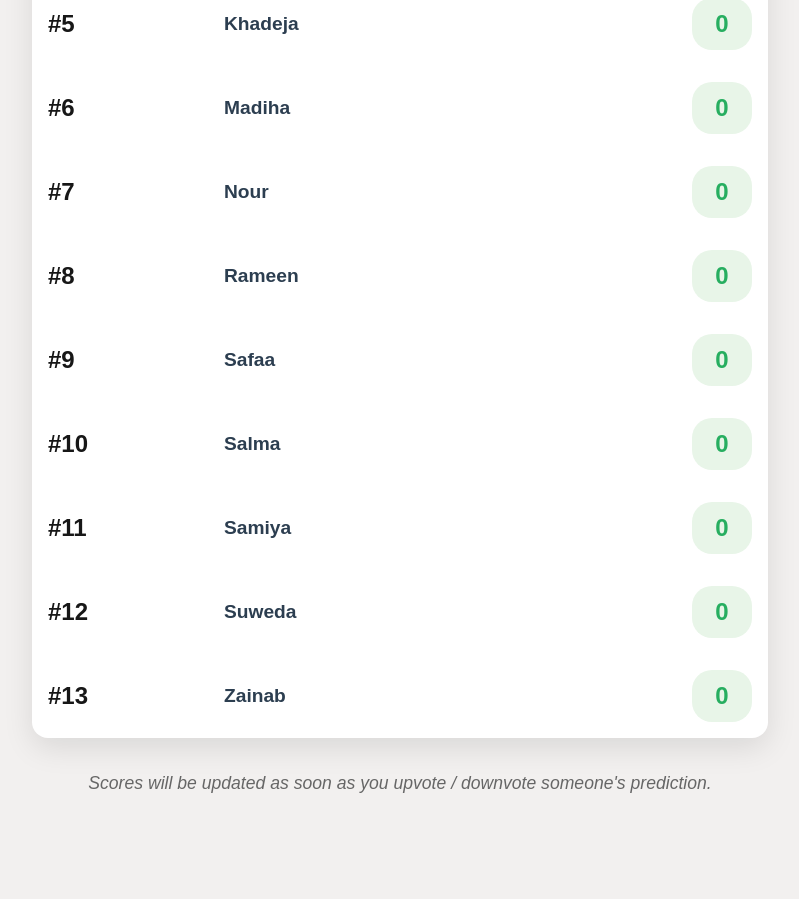
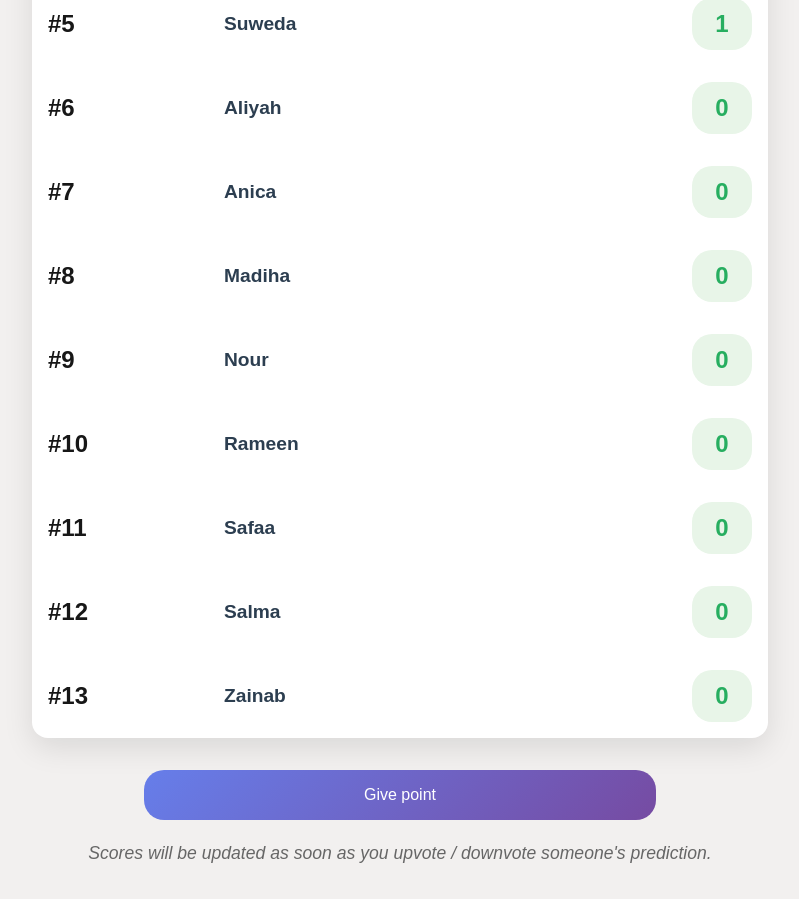
Before and after one commit to xibuifgo/wrapped, a Next.js app: page /ai-predictions in a window 1280 px wide. Shown: the part 639-1538 px from the top of the page, without its empty margins (240-1039 px from the left). Before the commit the page ends 1468 px from the top, so only its background shows below. Built offline with nearby package versions, Linux system fonts and the light colour scheme.

Commit message:
Committing to test the leaderboard sliding function

```diff
--- a/src/app/ai-predictions/ai-predictions.module.scss
+++ b/src/app/ai-predictions/ai-predictions.module.scss
@@ -51,6 +51,8 @@
   padding: 1rem;
   border-bottom: 1px solid #f0f0f0;
   transition: all 0.3s ease;
+  will-change: transform, background, box-shadow;
+  transform: translateZ(0);
 
   &:hover {
     background: #f8f9fa;
@@ -68,6 +70,20 @@
       background: linear-gradient(90deg, #fff3d3 0%, #f8f9fa 100%);
     }
   }
+}
+.leaderboard a {
+  display: block;
+}
+
+/* Pulse/highlight when a player's score updates */
+.bump .leaderboardRow {
+  animation: bumpPulse 700ms ease;
+}
+
+@keyframes bumpPulse {
+  0% { box-shadow: 0 0 0 rgba(118, 75, 162, 0); background: #ffffff; }
+  30% { box-shadow: 0 8px 24px rgba(118, 75, 162, 0.25); background: #f7f3ff; }
+  100% { box-shadow: 0 0 0 rgba(118, 75, 162, 0); background: #ffffff; }
 }
 
 .rankColumn, .nameColumn, .scoreColumn {
@@ -94,12 +110,20 @@
 .score {
   font-size: 1.5rem;
   font-weight: bold;
-  color: #27ae60;
-  background: #e8f5e8;
   padding: 0.5rem 1rem;
   border-radius: 20px;
   min-width: 60px;
   text-align: center;
+}
+
+.positiveScore {
+  background: #e8f5e8;
+  color: #27ae60;
+}
+
+.negativeScore {
+    background: #fdecea;
+    color: #a81d1d;
 }
 
 .footer {
@@ -111,6 +135,25 @@
     margin: 0;
     font-size: 1.1rem;
   }
+}
+
+.btn {
+    width: 40vw;
+    height: 50px;
+    padding: 10px;
+    display: block;
+    margin: auto;
+    margin-bottom: 20px;
+    border-radius: 20px;
+    background: linear-gradient(135deg, #667eea 0%, #764ba2 100%);
+    color: white;
+    border: none;
+    padding: 0.5rem 1rem;
+    cursor: pointer;
+
+    &:hover {
+        background: linear-gradient(135deg, #764ba2 0%, #667eea 100%);
+    }
 }
 
 // Mobile responsive
--- a/src/app/ai-predictions/page.tsx
+++ b/src/app/ai-predictions/page.tsx
@@ -1,5 +1,6 @@
 "use client";
 
+import { useEffect, useLayoutEffect, useRef, useState } from "react";
 import pollData from "../json_files/polls.json";
 import styles from "./ai-predictions.module.scss";
 
@@ -8,16 +9,88 @@ type PollsData = {
   honorary: string[];
 };
 
+function orderLeaderboard(leaderboard: { name: string; score: number; rank: number }[]) {
+    // Sort by score desc, then name asc, and re-number ranks
+    const sorted = [...leaderboard].sort((a, b) => (b.score - a.score) || a.name.localeCompare(b.name));
+    return sorted.map((p, idx) => ({ ...p, rank: idx + 1 }));
+}
+
 export default function AIPage() {
     const polls = pollData as PollsData;
     const allPeople = [...polls.people];
 
-    // Create leaderboard with everyone at 0 points for now
-    const leaderboard = allPeople.map((person, index) => ({
-        name: person,
-        score: 0,
-        rank: index + 1
-    }));
+    // Create leaderboard state with everyone at 0 points
+    const [leaderboard, setLeaderboard] = useState(() =>
+        orderLeaderboard(
+            allPeople.map((person) => ({ name: person, score: 0, rank: 0 }))
+        )
+    );
+    const [lastUpdated, setLastUpdated] = useState<string | null>(null);
+
+    // Map of name -> element for FLIP animations
+    const rowRefs = useRef<Record<string, HTMLDivElement | null>>({});
+    const prevPositionsRef = useRef<Record<string, number> | null>(null);
+
+    // FLIP list animation when order changes
+    useLayoutEffect(() => {
+        const curPositions: Record<string, number> = {};
+        for (const p of leaderboard) {
+            const el = rowRefs.current[p.name];
+            if (el) curPositions[p.name] = el.getBoundingClientRect().top;
+        }
+
+        const prev = prevPositionsRef.current;
+        if (prev) {
+            for (const p of leaderboard) {
+                const name = p.name;
+                const el = rowRefs.current[name];
+                if (!el) continue;
+                const prevTop = prev[name];
+                const curTop = curPositions[name];
+                if (prevTop != null && curTop != null) {
+                    let delta = prevTop - curTop;
+                    // If delta is 0 but this was the last updated row, add a tiny nudge
+                    if (!delta && lastUpdated === name) delta = -4;
+                    if (delta) {
+                        el.style.willChange = "transform";
+                        el.style.transition = "transform 0s";
+                        el.style.transform = `translateY(${delta}px)`;
+                        // Force reflow so the starting transform is committed
+                        void el.getBoundingClientRect().width;
+                        requestAnimationFrame(() => {
+                            el.style.transition = "transform 300ms ease";
+                            el.style.transform = "";
+                            // Cleanup willChange after animation
+                            setTimeout(() => { el.style.willChange = ""; }, 350);
+                        });
+                    }
+                }
+            }
+        }
+        prevPositionsRef.current = curPositions;
+    }, [leaderboard, lastUpdated]);
+
+    useEffect(() => {
+        // Optional: auto-increment a random person every second on the client
+        const interval = setInterval(() => {
+            setLeaderboard(prev => {
+                const person = polls.people[Math.floor(Math.random() * polls.people.length)];
+                setLastUpdated(person);
+                const next = prev.map(p => p.name === person ? { ...p, score: p.score + 1 } : p);
+                return orderLeaderboard(next);
+            });
+        }, 1000);
+        return () => clearInterval(interval);
+    }, [polls.people]);
+
+    const handlePoint = () => {
+        setLeaderboard(prev => {
+            const person = polls.people[Math.floor(Math.random() * polls.people.length)];
+            setLastUpdated(person);
+            const next = prev.map(p => p.name === person ? { ...p, score: p.score + 1 } : p);
+            return orderLeaderboard(next);
+        });
+    };
 
     return (
         <div className={styles.container}>
@@ -34,8 +107,13 @@ export default function AIPage() {
                 </div>
 
                 {leaderboard.map((player, index) => (
-                    <a key={player.name + "-link"} href={`/ai-predictions/${player.name}`}>
+                    <a
+                        key={player.name + "-link"}
+                        href={`/ai-predictions/${player.name}`}
+                        className={lastUpdated === player.name ? styles.bump : undefined}
+                    >
                         <div
+                            ref={(el) => { rowRefs.current[player.name] = el; }}
                             key={player.name}
                             className={`${styles.leaderboardRow} ${index < 3 ? styles.topThree : ''}`}
                         >
@@ -51,12 +129,19 @@ export default function AIPage() {
                                 <span className={styles.playerName}>{player.name}</span>
                             </div>
                             <div className={styles.scoreColumn}>
-                                <span className={styles.score}>{player.score}</span>
+                                <span
+                                    className={`${styles.score} ${player.score < 0 ? styles.negativeScore : styles.positiveScore}`}
+                                    style={{ color: player.score >= 0 ? '' : 'red' }}
+                                >
+                                    {player.score}
+                                </span>
                             </div>
                         </div>
                     </a>
                 ))}
             </div>
+
+            <button className={styles.btn} onClick={handlePoint}>Give point</button>
 
             <div className={styles.footer}>
                 <p>Scores will be updated as soon as you upvote / downvote someone&apos;s prediction.</p>
--- a/src/app/farm-adventures/[person]/farm-preson.module.scss
+++ b/src/app/farm-adventures/[person]/farm-preson.module.scss
@@ -157,6 +157,10 @@
         color: #3a3a3a;
         font-size: 1.1rem;
         line-height: 1.9;
+    /* Reduce awkward line breaks around punctuation/quotes */
+    hanging-punctuation: first allow-end;
+    text-wrap: pretty;
+    overflow-wrap: anywhere;
 
         &:first-of-type {
             text-indent: 0;
```
Also changed, not shown: src/app/farm-adventures/[person]/page.tsx (+76 -32 lines).
